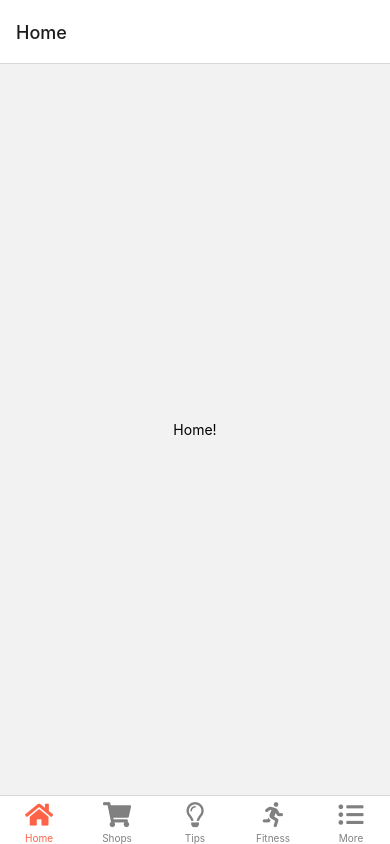
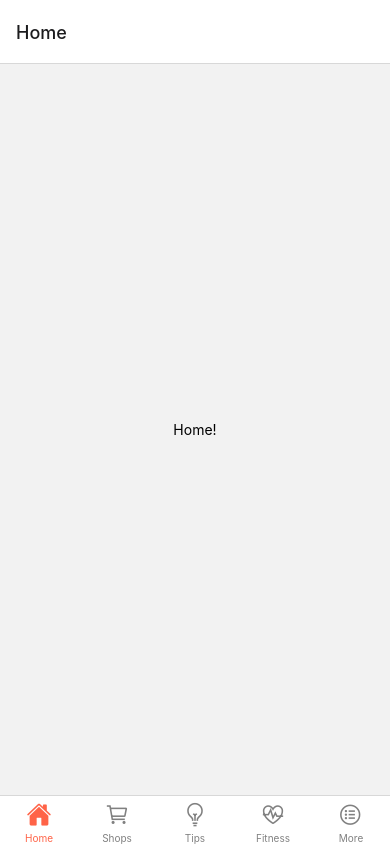
Before and after one commit to Sham33431/App-NS, a React Native app: screen / in a window 390 px wide. Built offline with nearby package versions, Linux system fonts and the light colour scheme.

Commit message:
Added Focus for Icons

```diff
--- a/App.js
+++ b/App.js
@@ -7,7 +7,7 @@ import FitnessScreen from './screens/FitnessScreen';
 import TipsScreen from './screens/TipsScreen';
 import ShopScreen from './screens/ShopScreen';
 import MoreScreen from './screens/MoreScreen';
-import { FontAwesome5 } from '@expo/vector-icons';
+import { Ionicons } from '@expo/vector-icons';
 
 const Tab = createBottomTabNavigator();
 
@@ -21,19 +21,42 @@ export default function App() {
 
            //Set the icon based on which route it is (name of the tab)
            if (route.name === 'Home') {
-             iconName = 'home';
+            if (focused) {
+              iconName = 'home'
+            }else {
+              iconName = 'home-outline'
+            }
            } else if (route.name === 'More') {
-             iconName = 'list-ul';
+             if (focused) {
+               iconName = 'list-circle-sharp'
+             }else {
+               iconName = 'list-circle-outline'
+             }
+
            }else if (route.name === 'Shops') {
-             iconName = 'shopping-cart';
+             if (focused) {
+               iconName = 'md-cart-sharp'
+             }else {
+               iconName = 'md-cart-outline'
+             }
+
            }else if (route.name === 'Tips') {
-             iconName = 'lightbulb';
+             if (focused) {
+               iconName = 'bulb-sharp'
+             }else {
+               iconName = 'bulb-outline'
+             }
+
            }else if (route.name === 'Fitness') {
-             iconName = 'running';
+             if (focused) {
+               iconName = 'md-fitness-sharp'
+             }else {
+              iconName = 'md-fitness-outline';
+             }
            }
 
            // You can return any component that you like here!
-           return <FontAwesome5 name={iconName} size={size} color={color} />;
+           return <Ionicons name={iconName} size={size} color={color} />;
          },
         tabBarActiveTintColor: "tomato",
         tabBarInactiveTintColor: "gray",
```
